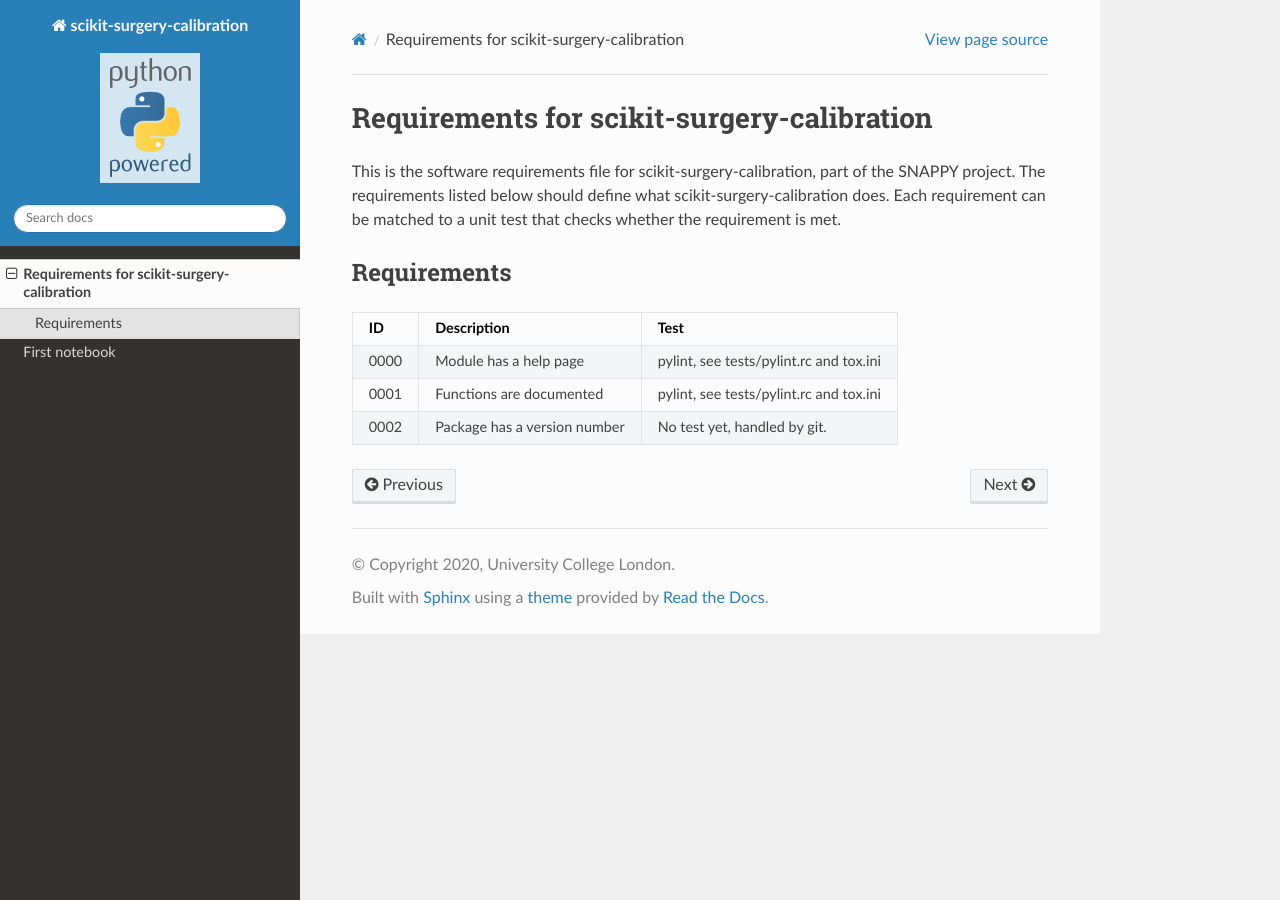
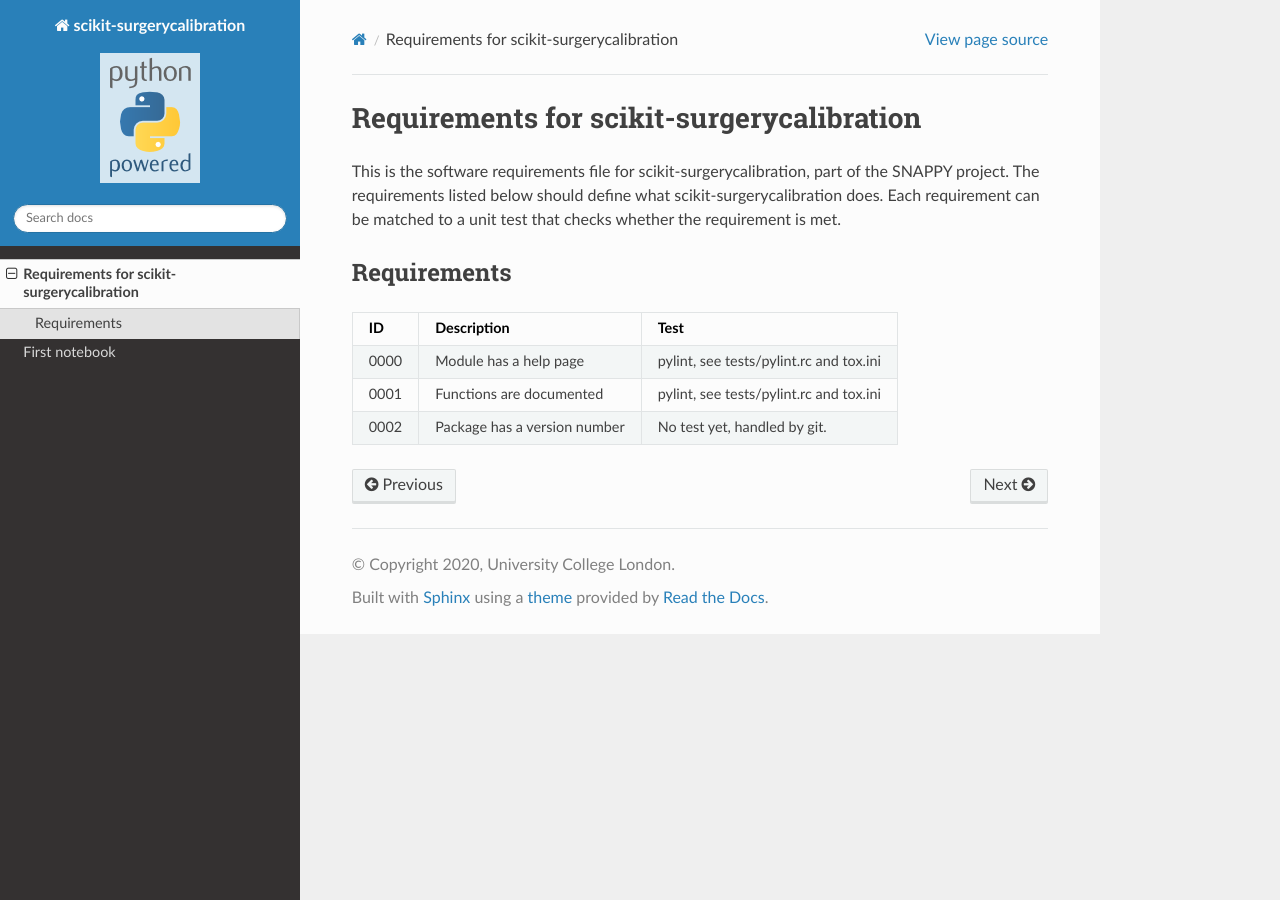
Before and after one commit to SciKit-Surgery/scikit-surgerycalibration, a Sphinx documentation site: the page built from doc/requirements.rst, in a window 1280 px wide. Built offline with Sphinx 7.4.7 and the Read the Docs theme 2.0.0, drawn with Linux system fonts in a browser that asks for light colours; formulas are drawn with MathJax 3; pages that are not in the unit, such as notebooks, are missing from menus.

Commit message:
Issue #4 changed surgery-calibration to surgerycalibration

```diff
--- a/doc/conf.py
+++ b/doc/conf.py
@@ -1,7 +1,7 @@
 #!/usr/bin/env python3
 # -*- coding: utf-8 -*-
 #
-# scikit-surgery-calibration  documentation build configuration file, created by
+# scikit-surgerycalibration  documentation build configuration file, created by
 # sphinx-quickstart on Tue Dec 19 17:02:44 2017.
 #
 # This file is execfile()d with the current directory set to its
@@ -111,7 +111,7 @@ modindex_common_prefix = [
 ]
 
 # General information about the project.
-project = u'scikit-surgery-calibration'
+project = u'scikit-surgerycalibration'
 copyright = u"2020, University College London"
 author = u'Stephen Thompson'
 
@@ -205,7 +205,7 @@ html_sidebars = {
 # -- Options for HTMLHelp output ------------------------------------------
 
 # Output file base name for HTML help builder.
-htmlhelp_basename = 'scikit-surgery-calibration doc'
+htmlhelp_basename = 'scikit-surgerycalibration doc'
 
 # -- Options for LaTeX output ---------------------------------------------
 
@@ -231,8 +231,8 @@ latex_elements = {
 # (source start file, target name, title,
 #  author, documentclass [howto, manual, or own class]).
 latex_documents = [
-    ('index', 'scikit-surgery-calibration .tex',
-     u'scikit-surgery-calibration Documentation',
+    ('index', 'scikit-surgerycalibration .tex',
+     u'scikit-surgerycalibration Documentation',
      u'Stephen Thompson', 'manual'),
 ]
 
@@ -241,8 +241,8 @@ latex_documents = [
 # One entry per manual page. List of tuples
 # (source start file, name, description, authors, manual section).
 man_pages = [
-    ('index', 'scikit-surgery-calibration ',
-     u'scikit-surgery-calibration Documentation',
+    ('index', 'scikit-surgerycalibration ',
+     u'scikit-surgerycalibration Documentation',
      [u'Stephen Thompson'], 1)
 ]
 
@@ -253,10 +253,10 @@ man_pages = [
 # (source start file, target name, title, author,
 #  dir menu entry, description, category)
 texinfo_documents = [
-    ('index', 'scikit-surgery-calibration ',
-     u'scikit-surgery-calibration Documentation',
+    ('index', 'scikit-surgerycalibration ',
+     u'scikit-surgerycalibration Documentation',
      u'Stephen Thompson',
-     'scikit-surgery-calibration ',
+     'scikit-surgerycalibration ',
      'One line description of project.',
      'Miscellaneous'),
 ]
--- a/doc/requirements.rst
+++ b/doc/requirements.rst
@@ -3,12 +3,12 @@
 .. _requirements:
 
 ===============================================
-Requirements for scikit-surgery-calibration
+Requirements for scikit-surgerycalibration
 ===============================================
 
-This is the software requirements file for scikit-surgery-calibration, part of the
+This is the software requirements file for scikit-surgerycalibration, part of the
 SNAPPY project. The requirements listed below should define
-what scikit-surgery-calibration does. Each requirement can be matched to a unit test that
+what scikit-surgerycalibration does. Each requirement can be matched to a unit test that
 checks whether the requirement is met.
 
 Requirements
--- a/sksurgerycalibration/__init__.py
+++ b/sksurgerycalibration/__init__.py
@@ -1,5 +1,5 @@
 # coding=utf-8
-"""scikit-surgery-calibration """
+"""scikit-surgerycalibration """
 
 from ._version import get_versions
 __version__ = get_versions()['version']
```
Also changed, not shown: CONTRIBUTING.rst (+7 -7 lines), README.rst (+7 -12 lines), setup.py (+4 -4 lines), 4 other files.
